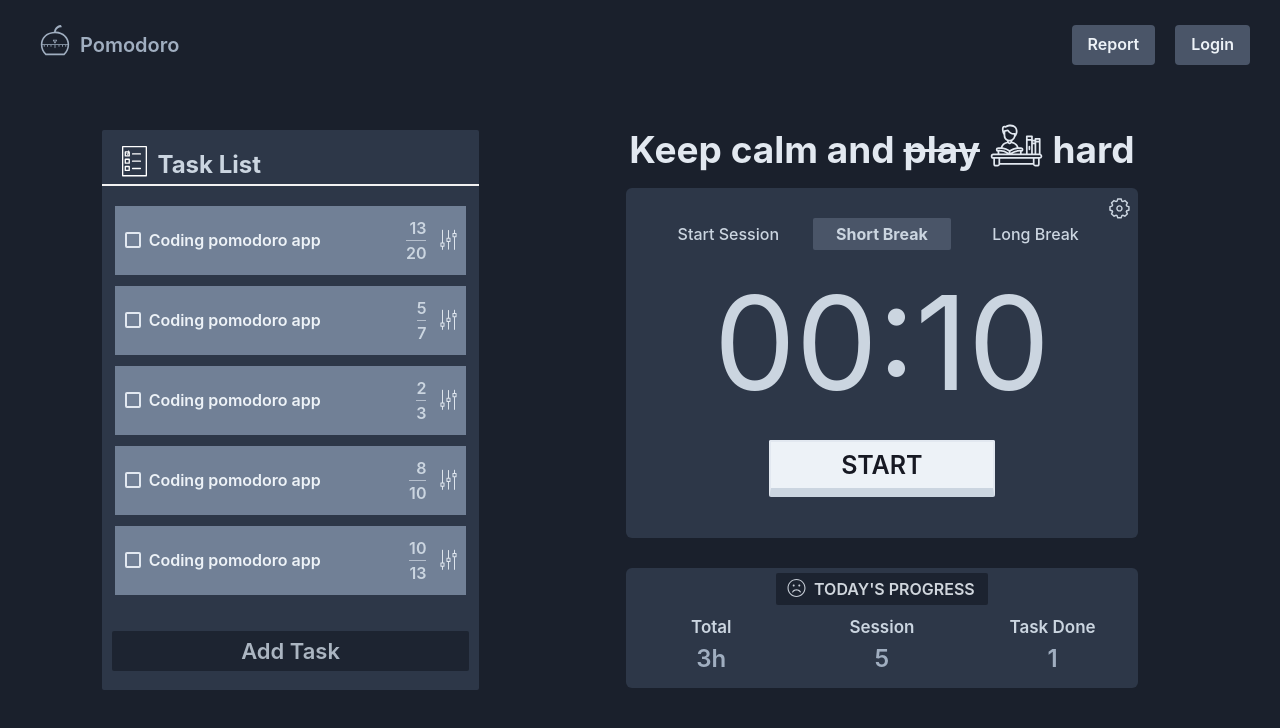
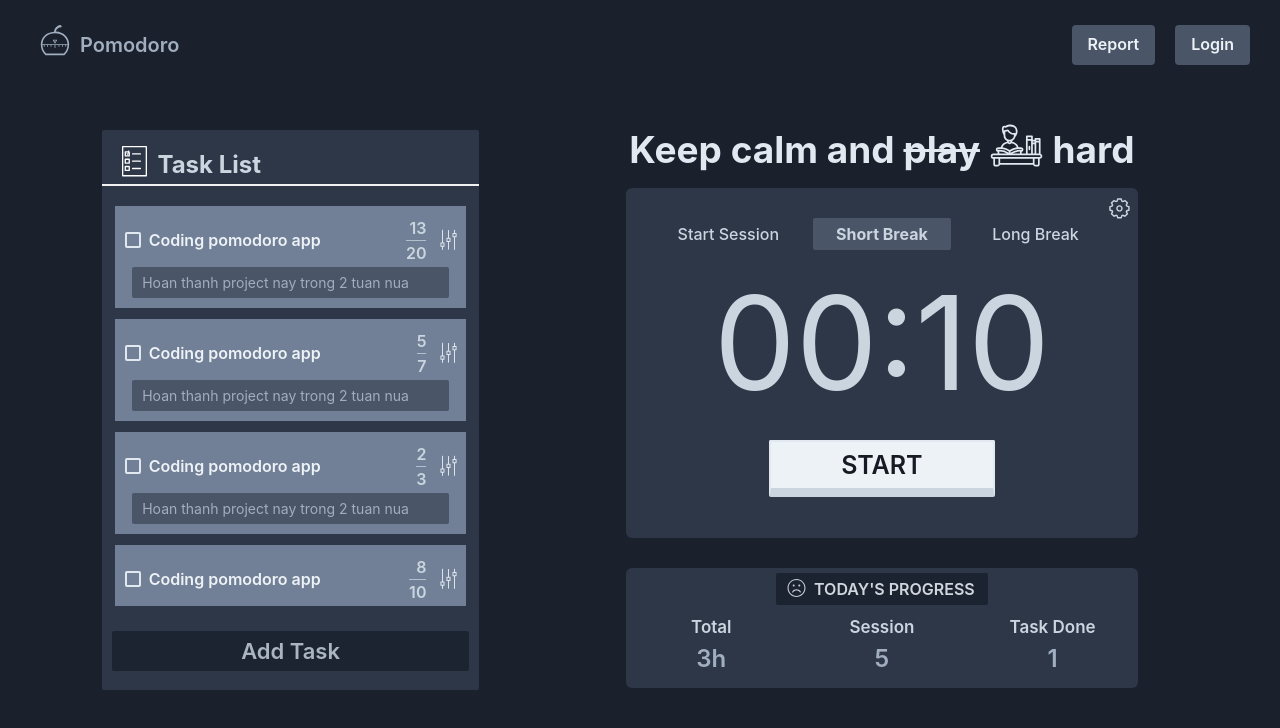
Before and after one commit to ttq186/Pomodoro, a React (Create React App) app in the folder client/: page / in a window 1280 px wide. Shown: the top 728 px of the page. Built offline with nearby package versions, Linux system fonts and the light colour scheme.

Commit message:
add notes section for each task and transition effect when toggling 'Add Task'

```diff
--- a/client/src/components/Task/TaskItem.js
+++ b/client/src/components/Task/TaskItem.js
@@ -1,16 +1,16 @@
-import { Box, Checkbox, Image, Divider } from '@chakra-ui/react';
+import { Box, Checkbox, Image, Divider, Flex } from '@chakra-ui/react';
 import Setting from '../../assets/setting.svg';
 
 const TaskItem = ({ progress, target }) => {
   return (
     <Box
       bg='gray.500'
-      d='flex'
       w='95%'
       mx='auto'
       mb={{ base: '8px', md: '11px' }}
-      py={{ base: '2px', md: '10px' }}
+      py={{ base: '5px', md: '10px' }}
     >
+      <Flex d='flex' mb='2px'>
         <Checkbox
           iconColor='gray.900'
           colorScheme='gray'
@@ -35,6 +35,19 @@ const TaskItem = ({ progress, target }) => {
           {target}
         </Box>
         <Image src={Setting} w='25px' mr='5px' mt='5px' cursor='pointer' />
+      </Flex>
+
+      <Box
+        bg='gray.600'
+        py='5px'
+        pl='10px'
+        mx='5%'
+        borderRadius='sm'
+        fontSize='14px'
+        color='gray.400'
+      >
+        Hoan thanh project nay trong 2 tuan nua
+      </Box>
     </Box>
   );
 };
--- a/client/src/components/Task/TaskList.js
+++ b/client/src/components/Task/TaskList.js
@@ -1,5 +1,5 @@
 import { useSelector, useDispatch } from 'react-redux';
-import { Box, Heading, Image, Flex, Button } from '@chakra-ui/react';
+import { Box, Heading, Image, Flex, Button, ScaleFade, SlideFade } from '@chakra-ui/react';
 import Todo from '../../assets/todo.svg';
 import TaskItem from '../../components/Task/TaskItem';
 import NewTaskForm from './NewTaskForm';
@@ -29,12 +29,15 @@ const TaskList = () => {
       </Flex>
 
       {taskListState.isAddTask ? (
-        <NewTaskForm handleAddTask={handleAddTask} />
+        <ScaleFade initialScale={0.9} in={true}>
+          <NewTaskForm handleAddTask={handleAddTask} />
+        </ScaleFade>
       ) : (
+        <SlideFade offsetY='-20px' in={true}>
         <Box
           overflowY='auto'
           mx='3px'
-          h={{ base: '300px', md: '400px' }}
+          h='400px'
           sx={{
             '&::-webkit-scrollbar': {
               width: '7px',
@@ -56,9 +59,10 @@ const TaskList = () => {
           <TaskItem progress={13} target={14} />
           <TaskItem progress={8} target={15} />
         </Box>
+        </SlideFade>
       )}
 
-      {!taskListState.isAddTask  && (
+      {!taskListState.isAddTask && (
         <Button
           variant='customize'
           bg='gray.800'
```
Lines whose indentation alone changed are shown as unchanged.
